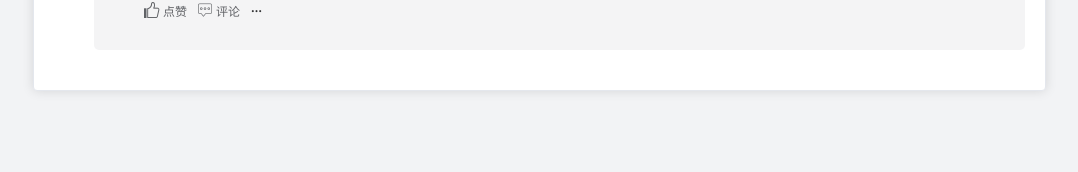
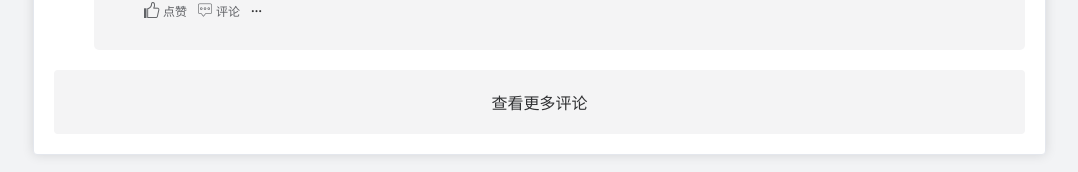
Before and after one commit to tingzhong666/juejin_vue3, a Vue app: page /article_details/1 in a window 1280 px wide. Shown: the part 5841-6013 px from the top of the page, without its empty margins (37-1115 px from the left). Before the commit the page ends 5952 px from the top, so only its background shows below. Built offline with nearby package versions, Linux system fonts and the light colour scheme.

Commit message:
feat: 文章详情页 侧边评论蒙版组件 完成

```diff
--- a/src/views/article_details/article_details.vue
+++ b/src/views/article_details/article_details.vue
@@ -53,6 +53,9 @@ async function getComments() {
   comments.value = res
 }
 getComments()
+
+// 评论抽屉 蒙版
+const commentsMask = ref(false)
 </script>
 
 <template>
@@ -61,7 +64,7 @@ getComments()
     <!-- 文章 -->
     <div class="article">
       <!-- 标题 -->
-    <el-card class="main">
+      <el-card class="main">
         <h1 class="title">{{ data.title }}</h1>
         <div class="metadata">
           <span class="author-name metadata-item">{{ data.author_name }}</span>
@@ -90,6 +93,7 @@ getComments()
       <!-- 评论 -->
       <el-card class="comments">
         <Comment :list="comments" :author-id="data.author_id"></Comment>
+        <div class="more" @click="v => commentsMask = !commentsMask">查看更多评论</div>
       </el-card>
       <!-- 为你推荐 -->
     </div>
@@ -102,6 +106,11 @@ getComments()
       <!-- 相关推荐 -->
       <!-- 官方群 -->
     </div>
+
+    <!-- 评论展开蒙版 -->
+    <el-drawer v-model="commentsMask" title="评论">
+        <Comment :list="comments" :author-id="data.author_id"></Comment>
+    </el-drawer>
   </div>
 </template>
 
@@ -173,12 +182,24 @@ getComments()
 .content ul li {
   list-style: inside;
 }
-.content:deep(code){
+
+.content:deep(code) {
   background-color: inherit;
 }
 
 /* 评论 */
-.comments{
+.comments {
   margin-top: 20px;
 }
+.comments .more{
+  text-align: center;
+  background-color: var(--el-color-info-light-9);
+  cursor: pointer;
+  padding: 20px 0;
+  border-radius: 4px;
+  transition: all .2s linear;
+}
+.comments .more:hover{
+  background-color: var(--el-color-info-light-8);
+}
 </style>
```
